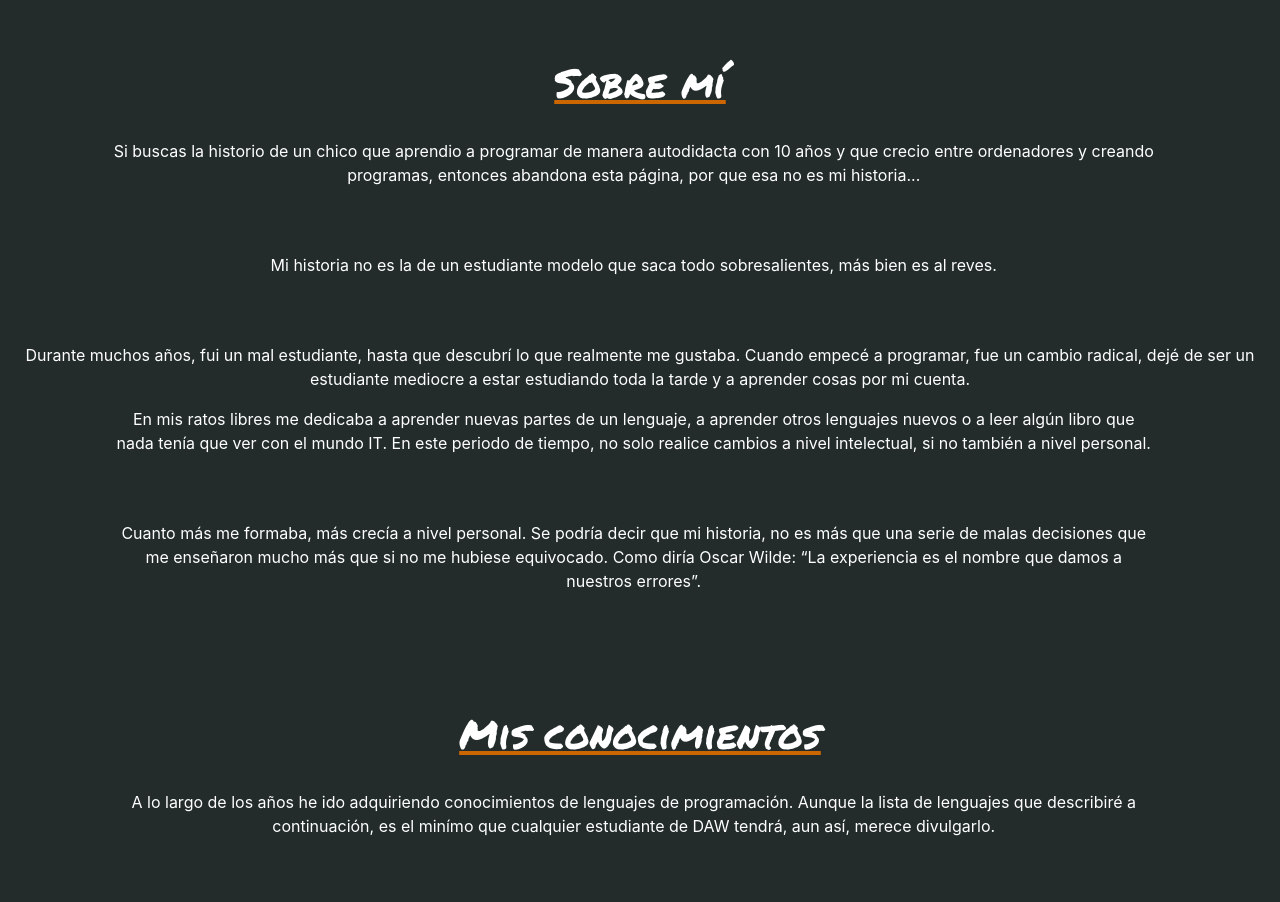
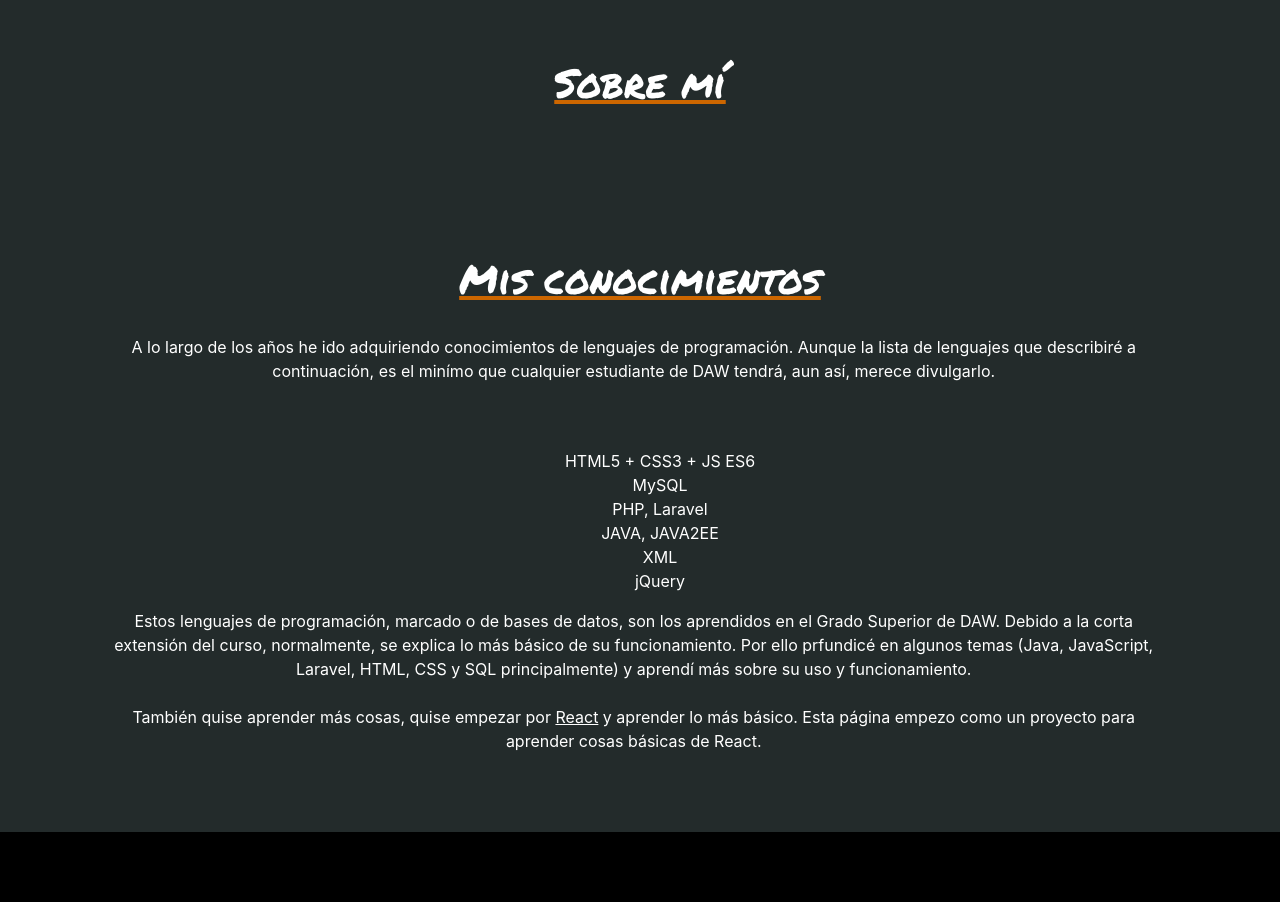
Before and after one commit to DrunkPsyduck/PaginaEnReact, a React app: page / in a window 1280 px wide. Shown: the part 860-1762 px from the top of the page. Built offline with nearby package versions, Linux system fonts and the light colour scheme; a web font is replaced by a local one.

Commit message:
Cambio en el contenido

```diff
--- a/src/componentes/Cuerpo.js
+++ b/src/componentes/Cuerpo.js
@@ -22,34 +22,6 @@ class Cuerpo extends React.Component {
             <br />
 
             <p style={texto}>
-              Si buscas la historio de un chico que aprendio a programar de
-              manera autodidacta con 10 años y que crecio entre ordenadores y
-              creando programas, entonces abandona esta página, por que esa no
-              es mi historia...
-            </p>
-            <p style={texto}>
-              Mi historia no es la de un estudiante modelo que saca todo
-              sobresalientes, más bien es al reves.
-            </p>
-            <p>
-              Durante muchos años, fui un mal estudiante, hasta que descubrí lo
-              que realmente me gustaba. Cuando empecé a programar, fue un cambio
-              radical, dejé de ser un estudiante mediocre a estar estudiando
-              toda la tarde y a aprender cosas por mi cuenta.
-            </p>
-            <p style={texto}>
-              En mis ratos libres me dedicaba a aprender nuevas partes de un
-              lenguaje, a aprender otros lenguajes nuevos o a leer algún libro
-              que nada tenía que ver con el mundo IT. En este periodo de tiempo,
-              no solo realice cambios a nivel intelectual, si no también a nivel
-              personal.{" "}
-            </p>
-            <p style={texto}>
-              Cuanto más me formaba, más crecía a nivel personal. Se podría
-              decir que mi historia, no es más que una serie de malas decisiones
-              que me enseñaron mucho más que si no me hubiese equivocado. Como
-              diría Oscar Wilde: “La experiencia es el nombre que damos a
-              nuestros errores”.
             </p>
           </div>
 
```
